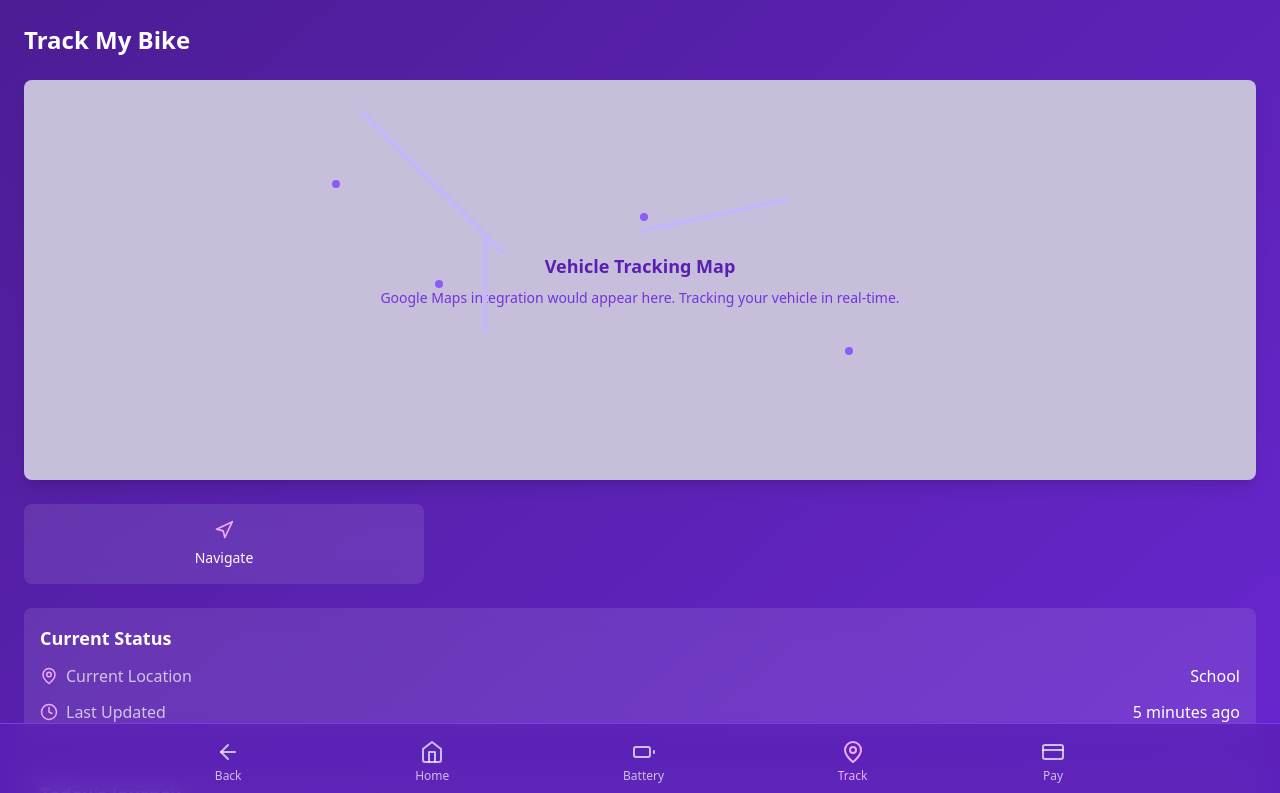
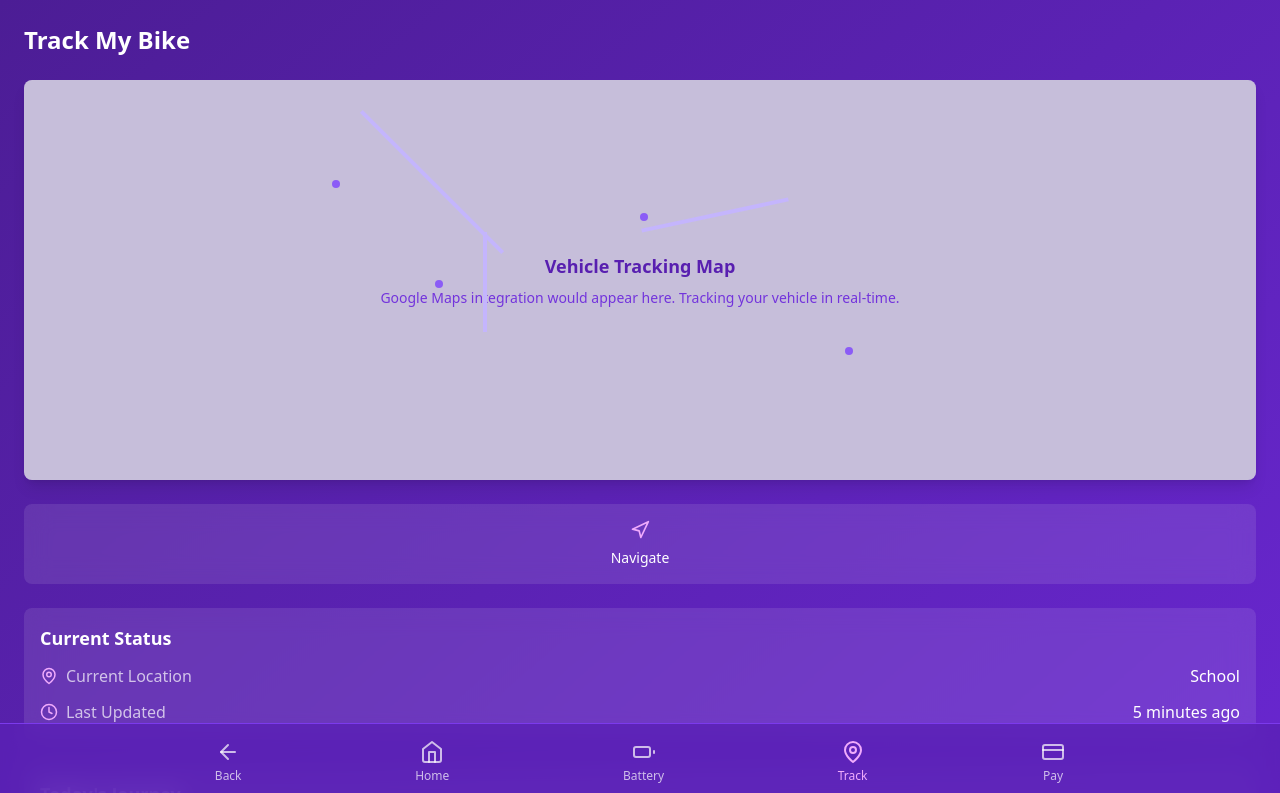
Before and after one commit to MUGESHKANNANS/VIT_EVENT, a React (Vite) app: page /track-bike in a window 1280 px wide. Shown: the top 793 px of the page. Built offline with nearby package versions, Linux system fonts and the light colour scheme.

Commit message:
TrackBike.tsx

```diff
--- a/src/pages/TrackBike.tsx
+++ b/src/pages/TrackBike.tsx
@@ -25,7 +25,7 @@
 
         <MapComponent type="tracking" />
 
-        <div className="mt-6 grid grid-cols-3 gap-4">
+        <div className="mt-6 grid grid-cols-1 gap-4">
           <motion.button
             whileTap={{ scale: 0.95 }}
             className="bg-white/10 backdrop-blur-md rounded-lg p-4 flex flex-col items-center"
```
